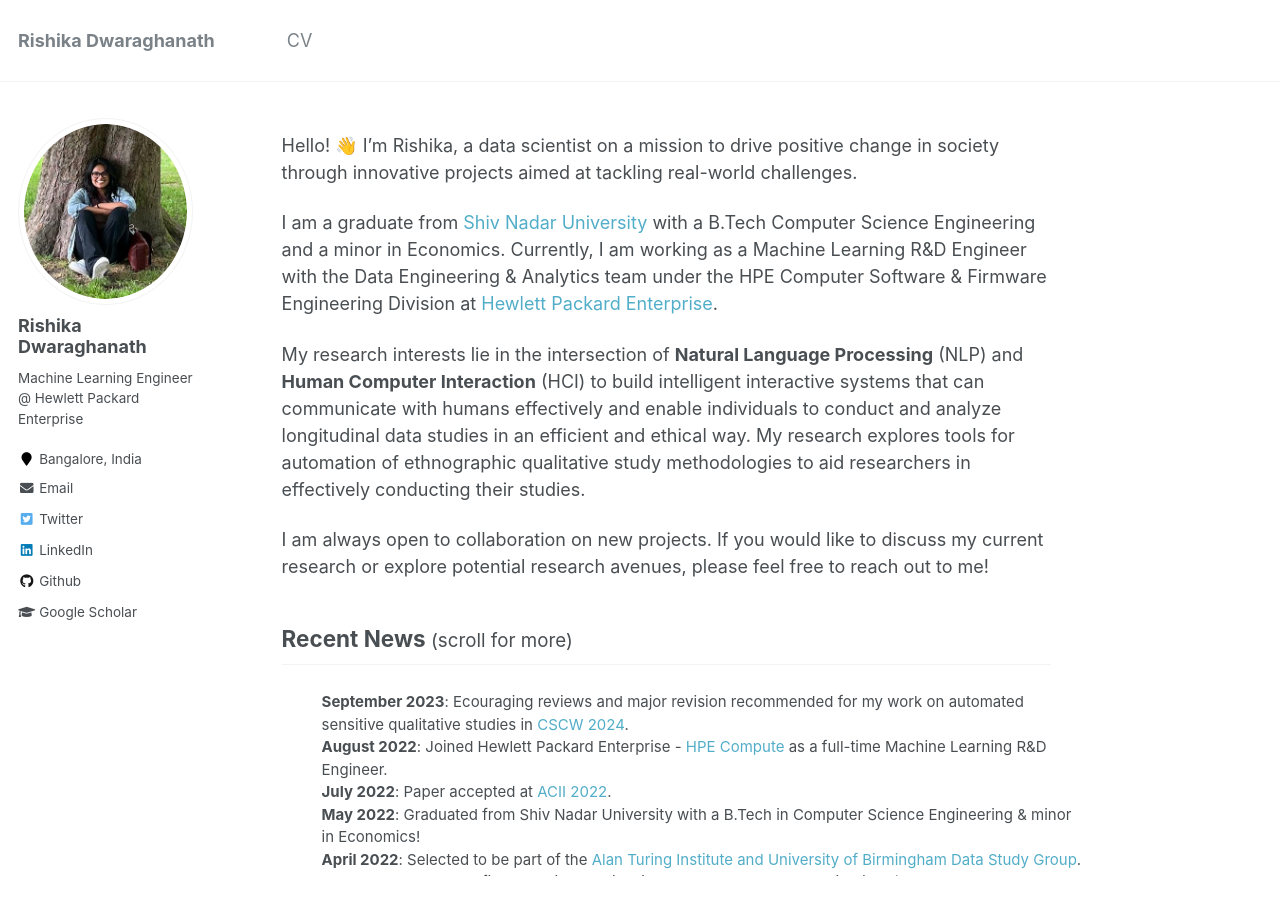
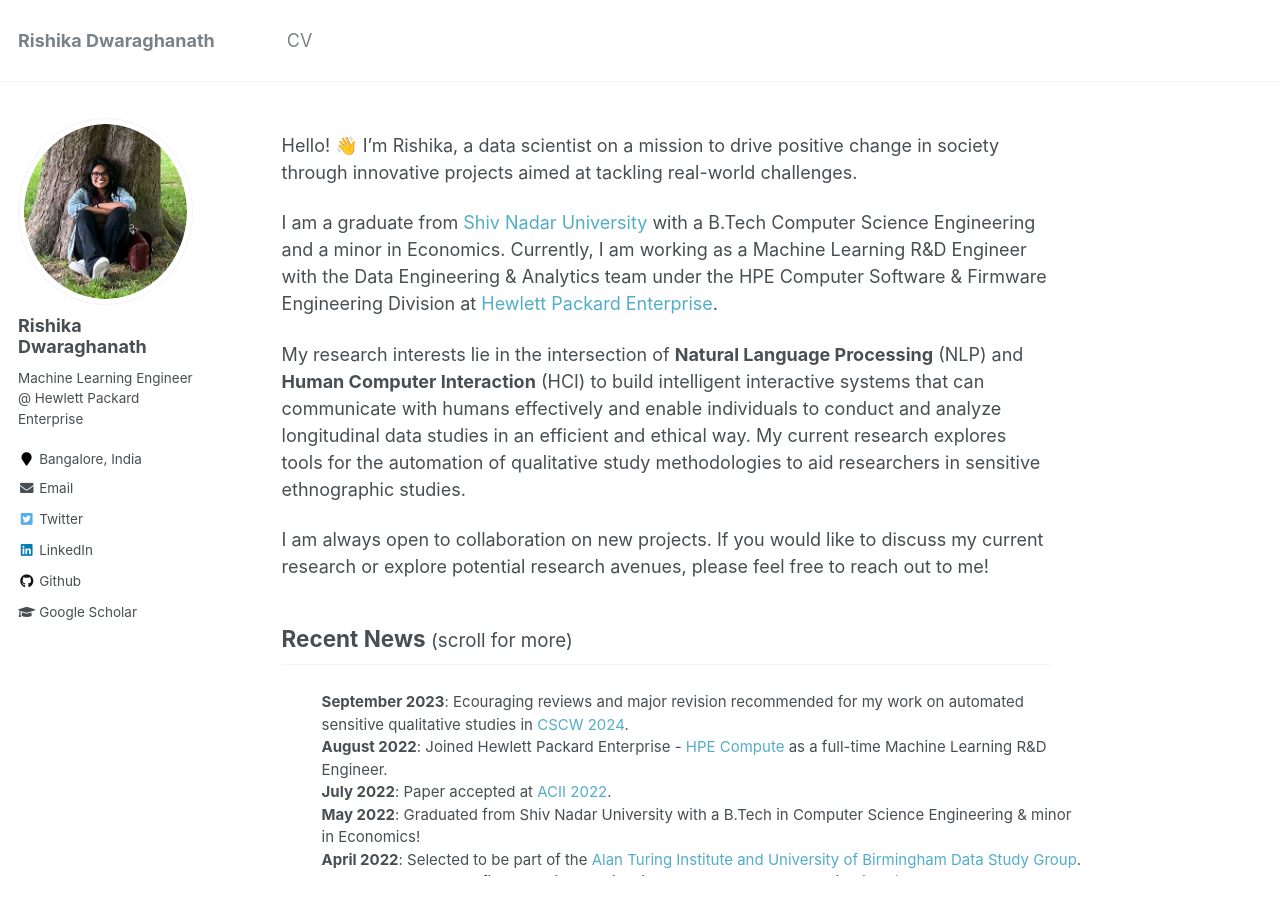
Before and after one commit to rishikadwarak/rishikadwarak.github.io, a Jekyll site: the page built from _pages/about.md, in a window 1280 px wide and 900 px high. Built offline with Jekyll 4.4.1, drawn with Linux system fonts in a browser that asks for light colours.

Commit message:
Update about.md

```diff
--- a/_pages/about.md
+++ b/_pages/about.md
@@ -12,7 +12,7 @@ Hello! 👋 I'm Rishika, a data scientist on a mission to drive positive change
 
 I am a graduate from [Shiv Nadar University](https://snu.edu.in/programs/btech-in-computer-science-engineering/) with a B.Tech Computer Science Engineering and a minor in Economics. Currently, I am working as a Machine Learning R&D Engineer with the Data Engineering & Analytics team under the HPE Computer Software & Firmware Engineering Division at [Hewlett Packard Enterprise](https://www.hpe.com/in/en/compute.html?jumpid=ps_n1q8y6im2_aid-520074550&ef_id=Cj0KCQjw4vKpBhCZARIsAOKHoWR-Aj5JEfEv-b70lxhEsGR4qCwlWc85-gBV2Dz246g4q2WppgJ-nvoaAntxEALw_wcB:G:s&s_kwcid=AL!13472!3!657075069960!e!!g!!hpe%20compute!19913506792!148246418066&).
 
-My research interests lie in the intersection of **Natural Language Processing** (NLP) and **Human Computer Interaction** (HCI) to build intelligent interactive systems that can communicate with humans effectively and enable individuals to conduct and analyze longitudinal data studies in an efficient and ethical way. My research explores tools for automation of ethnographic qualitative study methodologies to aid researchers in effectively conducting their studies.
+My research interests lie in the intersection of **Natural Language Processing** (NLP) and **Human Computer Interaction** (HCI) to build intelligent interactive systems that can communicate with humans effectively and enable individuals to conduct and analyze longitudinal data studies in an efficient and ethical way. My current research explores tools for the automation of qualitative study methodologies to aid researchers in sensitive ethnographic studies.
 
 I am always open to collaboration on new projects. If you would like to discuss my current research or explore potential research avenues, please feel free to reach out to me!
 
```
